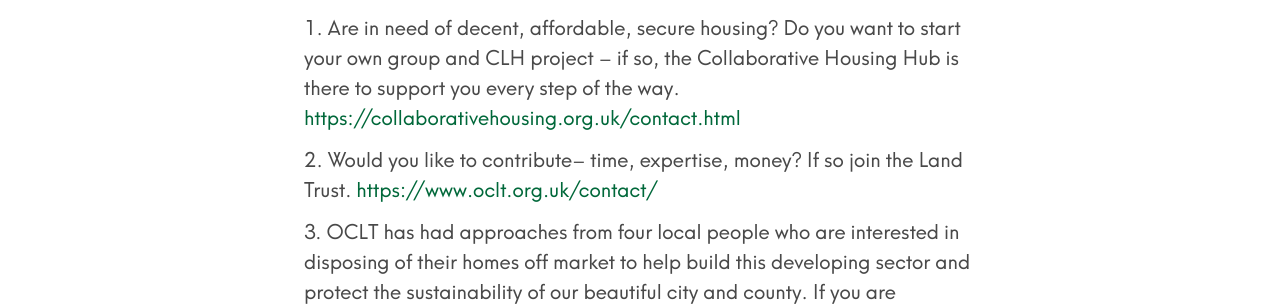
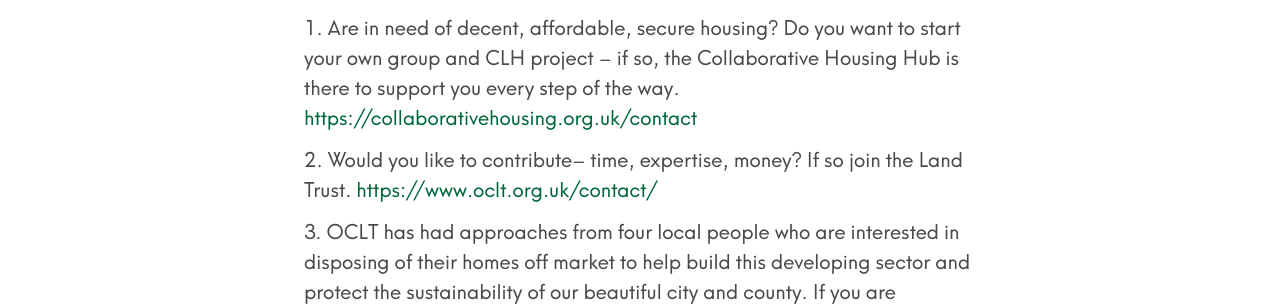
Before and after one commit to johnpuddephatt/oclt, a Jekyll site: the page built from _posts/2020-01-29-celebration-of-community-led-housing-january-2020.md, in a window 1280 px wide. Shown: the part 1344-1650 px from the top of the page. Built offline with Jekyll 4.4.1, drawn with Linux system fonts in a browser that asks for light colours; some of the changed lines change nothing that is shown.

Commit message:
update link to cohohub

```diff
--- a/_posts/2020-01-29-celebration-of-community-led-housing-january-2020.md
+++ b/_posts/2020-01-29-celebration-of-community-led-housing-january-2020.md
@@ -17,8 +17,8 @@
 
 This amazing work has largely been completed by volunteer activists pretty much without much policy or financial support. Now that the government and many of our local authorities (particularly Oxford city Council) are getting behind community led homes now in the form of grants, policy and actual officer input, we expect the sector to grow and develop over the coming years. The meeting ended with a call to three particular groups of people…….. and we know that you have heard this bit before, so please pass it on to others now…..
 
-1\. Are in need of decent, affordable, secure housing? Do you want to start your own group and CLH project – if so, the Collaborative Housing Hub is there to support you every step of the way. [https://collaborativehousing.org.uk/contact.html](https://collaborativehousing.org.uk/contact.html "https://collaborativehousing.org.uk/contact.html")
+1\. Are in need of decent, affordable, secure housing? Do you want to start your own group and CLH project – if so, the Collaborative Housing Hub is there to support you every step of the way. [https://collaborativehousing.org.uk/contact](https://collaborativehousing.org.uk/contact)
 
-2\. Would you like to contribute– time, expertise, money? If so join the Land Trust. [https://www.oclt.org.uk/contact/](https://www.oclt.org.uk/contact/ "https://www.oclt.org.uk/contact/")
+2\. Would you like to contribute– time, expertise, money? If so join the Land Trust. [https://www.oclt.org.uk/contact/](https://www.oclt.org.uk/contact/)
 
 3\. OCLT has had approaches from four local people who are interested in disposing of their homes off market to help build this developing sector and protect the sustainability of our beautiful city and county. If you are interested in disposing of land or homes for Community Led Housing get in touch with the Land Trust. [https://www.oclt.org.uk/contact/](https://www.oclt.org.uk/contact/ "https://www.oclt.org.uk/contact/")
```
